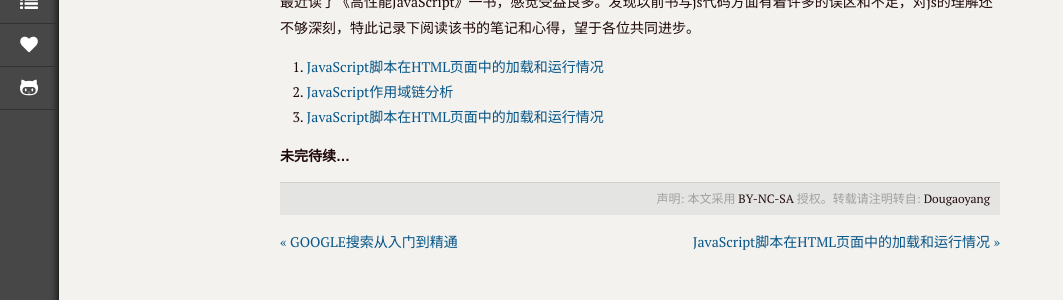
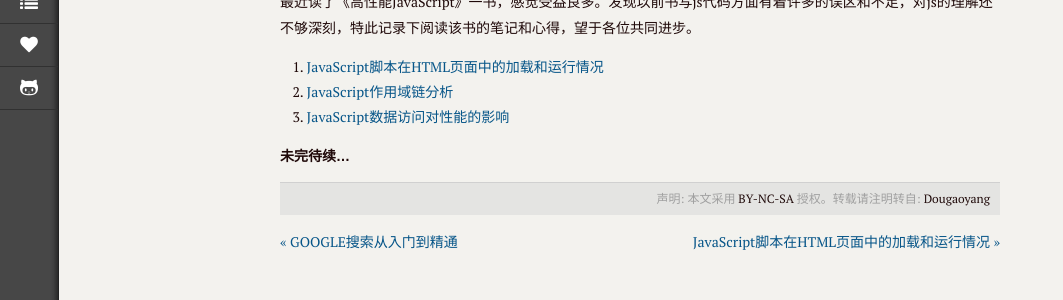
Before and after one commit to GitHubCuCu/dougaoyang.github.io, a Jekyll site: the page built from _posts/javascript/2015-01-15-High_Performance_JavaScript-notes.md, in a window 1280 px wide. Shown: the part 181-481 px from the top of the page, without its empty margins (0-1063 px from the left). Built offline with Jekyll 4.4.1, drawn with Linux system fonts in a browser that asks for light colours; Markdown is read by kramdown in place of the engine named in the settings.

Commit message:
update post

```diff
--- a/_posts/javascript/2015-01-15-High_Performance_JavaScript-notes.md
+++ b/_posts/javascript/2015-01-15-High_Performance_JavaScript-notes.md
@@ -10,6 +10,6 @@ keywords: JavaScript,高性能,优化,笔记
 
 1. [JavaScript脚本在HTML页面中的加载和运行情况](/2015/01/15/loading_and_execution.html)
 2. [JavaScript作用域链分析](/2015/01/16/scope_chains.html)
-3. [JavaScript脚本在HTML页面中的加载和运行情况](/2015/01/16/data_access.html)
+3. [JavaScript数据访问对性能的影响](/2015/01/16/data_access.html)
 
 __未完待续...__
```
